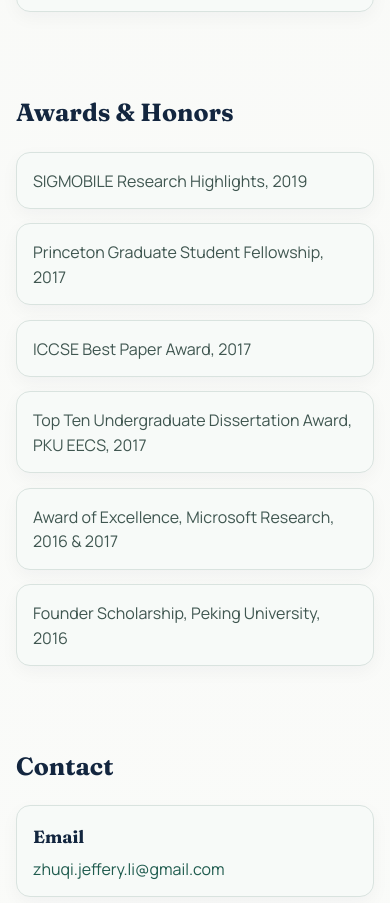
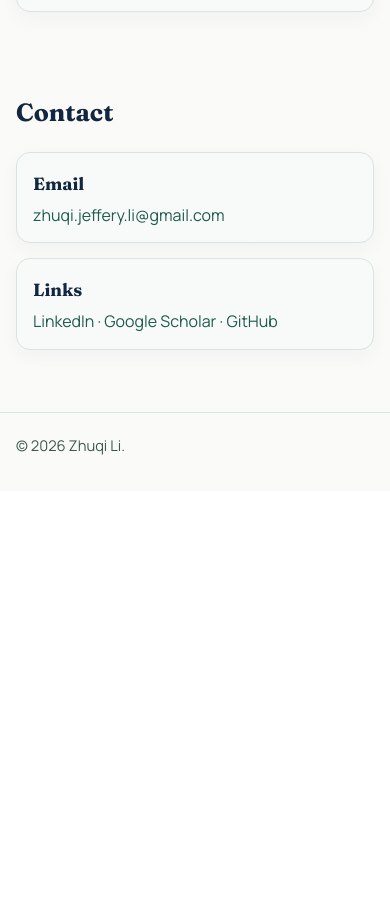
Before and after one commit to JeffryLee/JeffryLee.github.io, a plain HTML site: page index.html in a window 390 px wide. Shown: the part 6308-7211 px from the top of the page. After the commit the page ends 6799 px from the top, so only its background shows below. Drawn offline with Linux system fonts and the light colour scheme; some icons are missing.

Commit message:
Remove Awards and Honors section

```diff
--- a/index.html
+++ b/index.html
@@ -28,7 +28,6 @@
         <li><a href="#experience">Experience</a></li>
         <li><a href="#research">Research</a></li>
         <li><a href="#publications">Publications</a></li>
-        <li><a href="#awards">Awards</a></li>
         <li><a href="#contact">Contact</a></li>
       </ul>
     </div>
@@ -294,21 +293,6 @@
       </div>
     </section>
 
-    <!-- Awards -->
-    <section class="section" id="awards">
-      <div class="container">
-        <h2 class="section-title">Awards &amp; Honors</h2>
-        <div class="grid grid-3">
-          <article class="card"><p>SIGMOBILE Research Highlights, 2019</p></article>
-          <article class="card"><p>Princeton Graduate Student Fellowship, 2017</p></article>
-          <article class="card"><p>ICCSE Best Paper Award, 2017</p></article>
-          <article class="card"><p>Top Ten Undergraduate Dissertation Award, PKU EECS, 2017</p></article>
-          <article class="card"><p>Award of Excellence, Microsoft Research, 2016 &amp; 2017</p></article>
-          <article class="card"><p>Founder Scholarship, Peking University, 2016</p></article>
-        </div>
-      </div>
-    </section>
-
     <!-- Contact -->
     <section class="section" id="contact">
       <div class="container">
```
